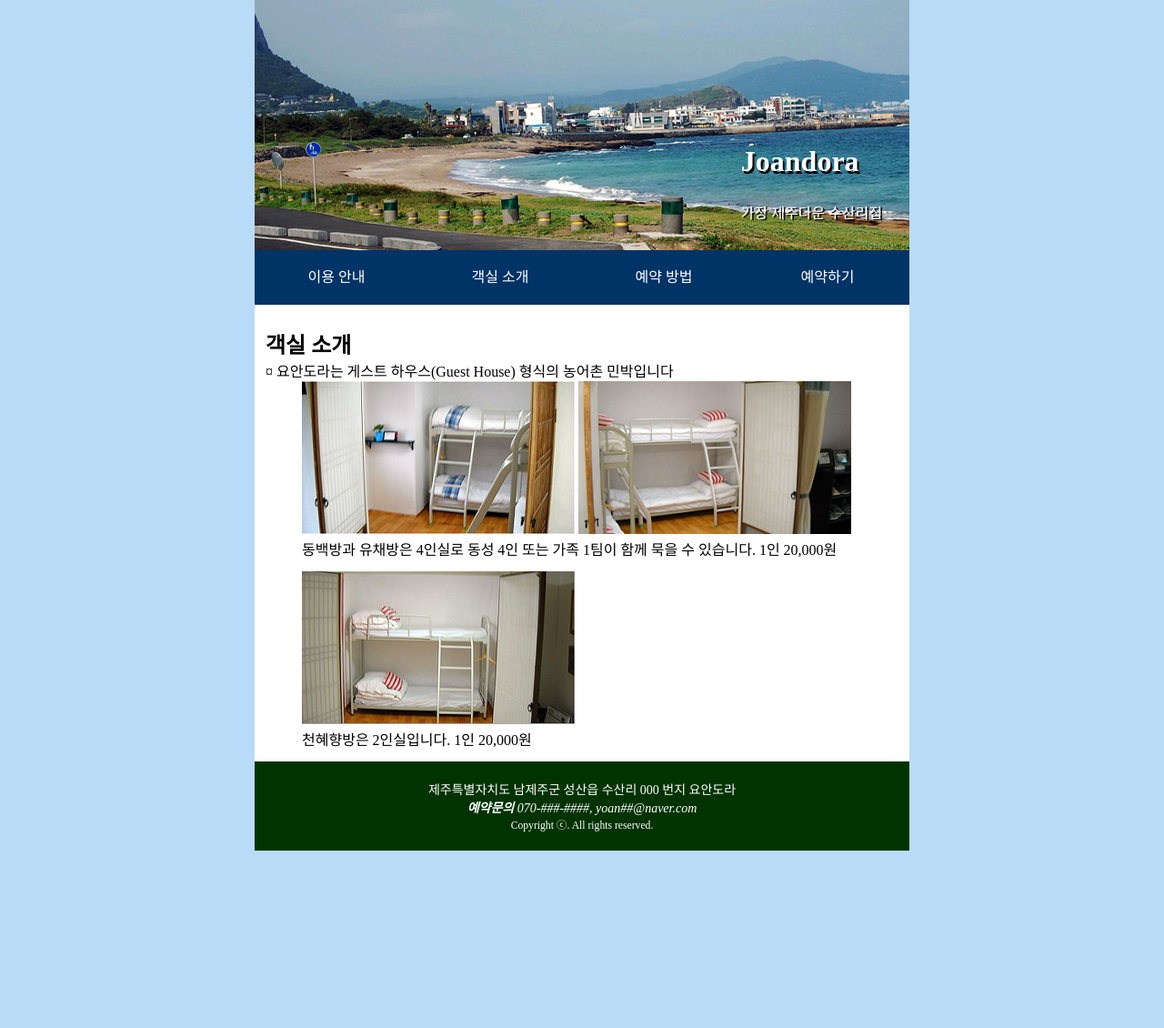
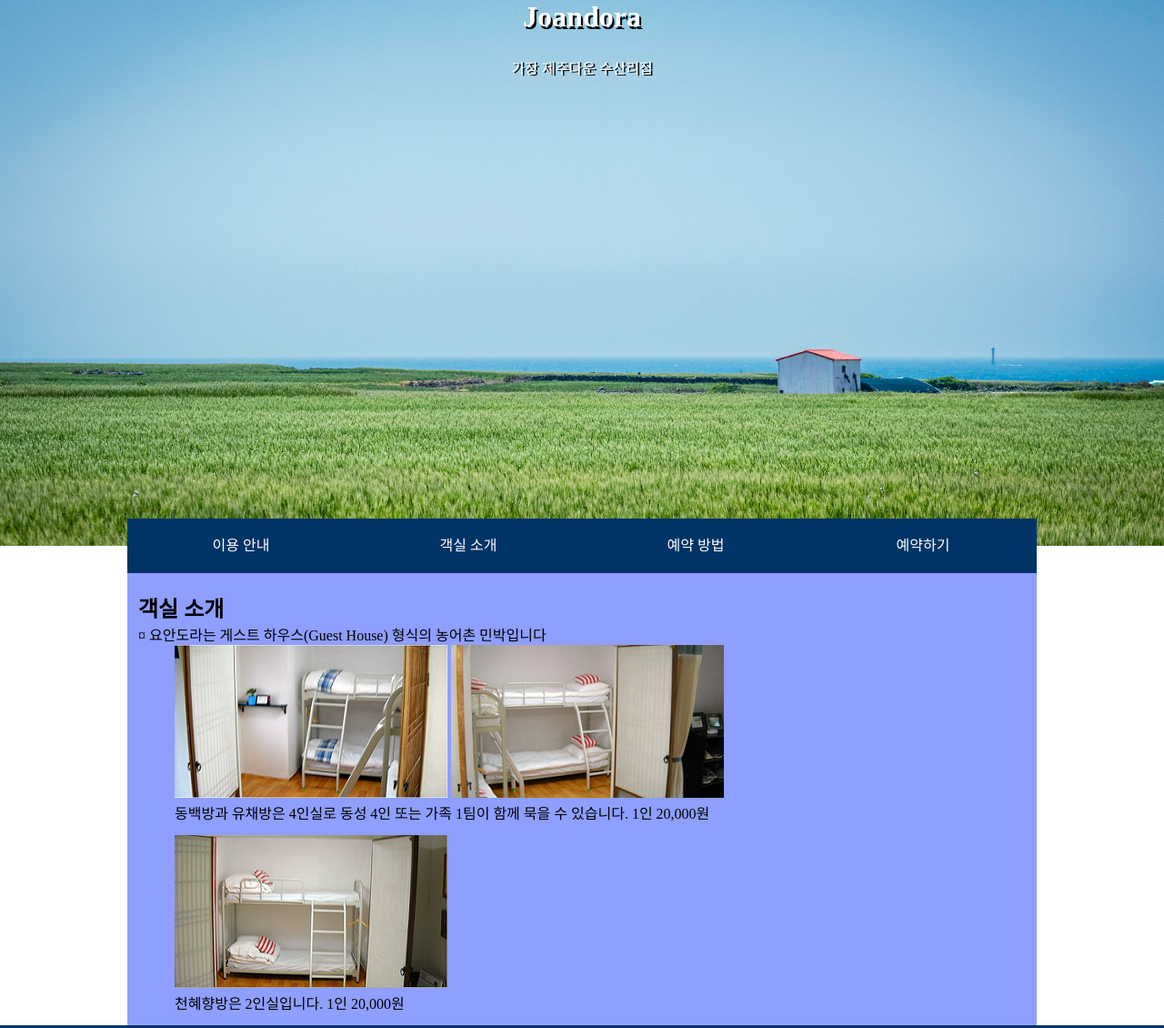
Before and after one commit to JEISOO/dfdkjf, a plain HTML site: page index.html in a window 1280 px wide. Shown: the top 1130 px of the page at 91% size. Before the commit the page ends 935 px from the top, so only its background shows below. Drawn offline with Linux system fonts and the light colour scheme; a web font is replaced by a local one.

Commit message:
Add files via upload

```diff
--- a/index.html
+++ b/index.html
@@ -24,7 +24,7 @@
     <hr>
     <main >
         <section id="content">
-        <article>
+        <article id="gnb">
             <h2>객실 소개</h2>
             <p>¤ 요안도라는 게스트 하우스(Guest House) 형식의 농어촌 민박입니다</p>
 
--- a/style/common.css
+++ b/style/common.css
@@ -27,14 +27,16 @@ hr {display: none;}
 
 }
 
-body {width: 720px; margin: 0 auto;
-    background: #b8dbf8;
+body { margin: 0 auto;
+    background: #fff;
     font-family: 'S-CoreDream-3Light';
 
    }
 
-#header { position: relative; height: 275px; background: url(../images/bg.png) no-repeat; }
-#header hgroup { position: absolute; right: 30px; bottom: 30px; color: #fff;}
+#header { position: relative; width: 100%; height: 600px; background: url(../juliana-lee-HTxGHOd5j1g-unsplash.jpg) no-repeat center / cover;
+          text-align: center;
+}
+#header hgroup {  color: #fff;}
 #header hgroup h1 { font-family: 'S-CoreDream-3Light';
                     text-shadow: 2px 3px #000;
                     font-family: 'EliceDigitalBaeum_Bold';
@@ -56,15 +58,18 @@ nav ul li a { display: block; width: 100%; height: 60px;
      text-align: center; line-height: 60px;
     }
 
-    main {background: #fff; padding: 25px 12px 0;}
+nav   {position: absolute; top: 570px; left: calc(50% - 500px) ;  width: 1000px;}
+nav ul li a:hover {color: violet;
+
+}
+
+    main {width: 1000px; margin: 0 auto; background: #8e9fff; padding: 50px 12px 0; box-sizing: border-box;}
     #content article h3 {margin:  25px 0 15px;}
     #content article figure{ padding: 0 0 13px 40px; }
 
+
 footer { padding: 20px 0;
         text-align: center; font-size: 14px;
-        background: #003300; color: #fff;
+        background: #036; color: #fff;
 
 }
-footer p {}
-footer address {}
-footer small {}
```
Also changed, not shown: juliana-lee-HTxGHOd5j1g-unsplash.jpg (added).
